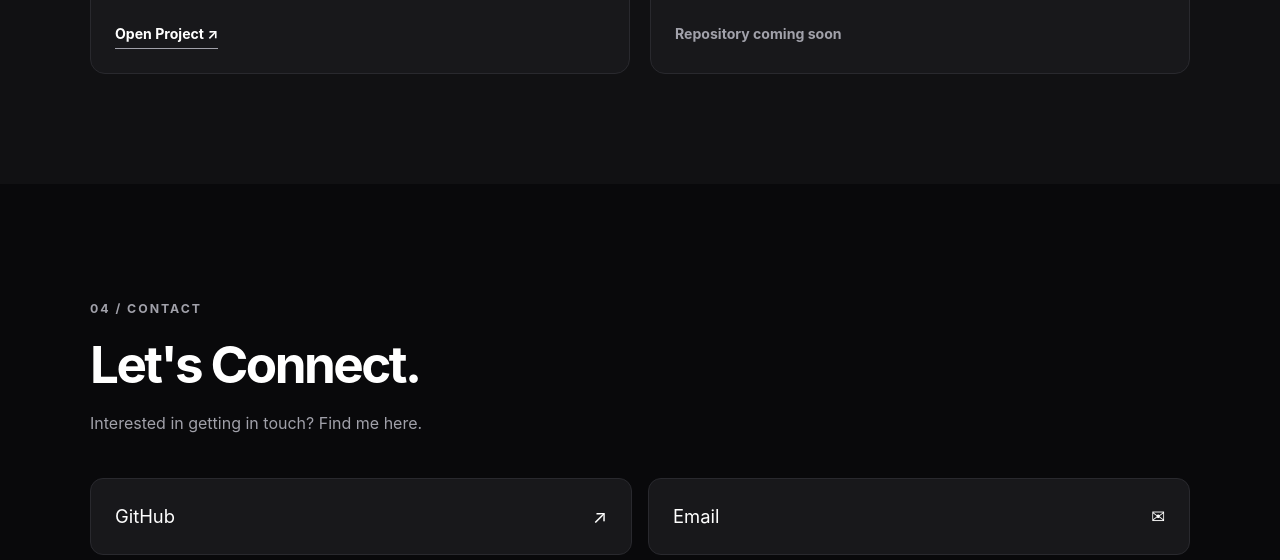
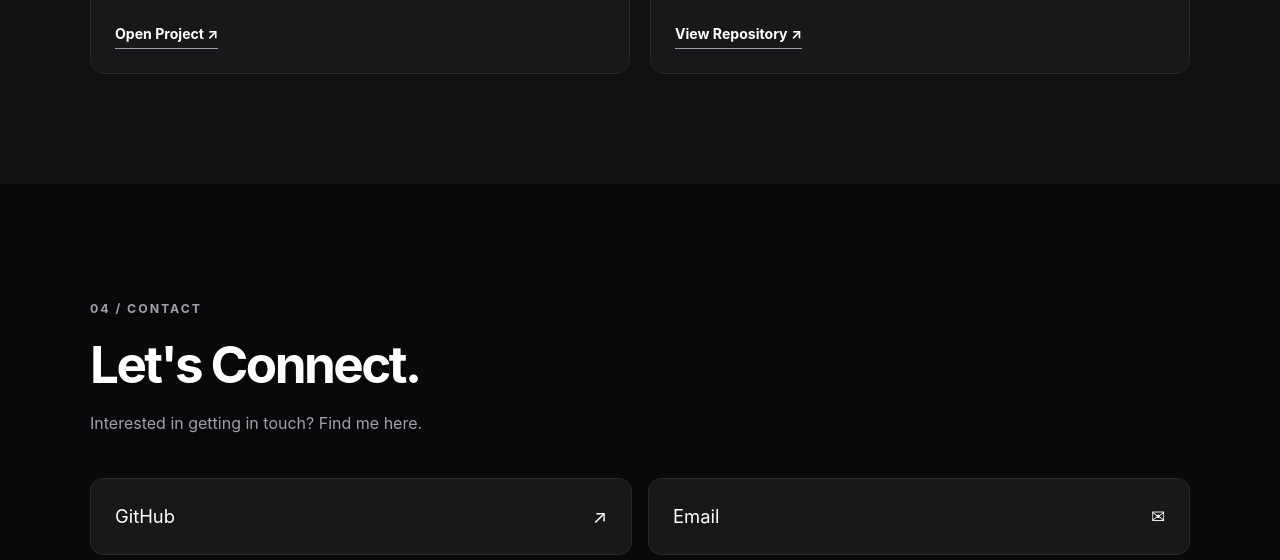
Before and after one commit to ZaidDwagrh/personal-portfolio, a plain HTML site: page index.html in a window 1280 px wide. Shown: the part 2940-3500 px from the top of the page. Drawn offline with Linux system fonts and the light colour scheme.

Commit message:
Add files via upload

```diff
--- a/index.html
+++ b/index.html
@@ -13,7 +13,7 @@
 <section class="hero container" id="home"><div class="hero-inner"><span class="eyebrow">COMPUTER SCIENCE STUDENT</span><h1 class="hero-title"><span class="hero-greeting">Hi, I'm</span> <span class="name">Zaid Mohammad</span><span class="dot">.</span></h1><h2 class="typing-line"><span id="typingText" data-en="Turning Ideas Into Code.">Turning Ideas Into Code.</span><span class="cursor" aria-hidden="true">|</span></h2><p class="lead">I'm a Computer Science student at Mutah University, passionate about programming, web development, and solving problems through technology.</p><div class="hero-buttons"><a class="btn btn-primary" href="#projects">View Projects ↗</a><a class="btn btn-outline" href="#contact">Contact Me</a></div></div><div class="hero-bottom"><span>HTML · CSS · JavaScript</span><a href="#about">Scroll to explore ↓</a></div></section>
 <section class="section section-alt" id="about"><div class="container reveal"><div class="section-head"><span class="section-index">01 / ABOUT</span><h2>A Little About Me</h2></div><div class="about-layout"><p class="large-copy">Curiosity drives me to learn, experiment, and build.</p><div class="body-copy"><p>I'm Zaid Mohammad, a Computer Science student at Mutah University with a strong interest in programming and technology.</p><p>I enjoy exploring different programming languages, understanding how software works, and improving my problem-solving skills.</p><p>I'm currently expanding my knowledge of web development through hands-on practice and personal projects. My goal is to continue learning and build useful, well-designed applications.</p></div></div><div class="about-facts"><a class="fact-card" href="https://www.mutah.edu.jo/" target="_blank" rel="noopener noreferrer" aria-label="Visit Mutah University official website"><span class="fact-icon" aria-hidden="true">⌂</span><span class="fact-label">Education</span><strong>Mutah University</strong></a><div class="fact-card"><span class="fact-icon" aria-hidden="true">&lt;/&gt;</span><span class="fact-label">Field</span><strong>Computer Science</strong></div><div class="fact-card"><span class="fact-icon" aria-hidden="true">◎</span><span class="fact-label">Focus</span><strong>Web Development</strong></div></div></div></section>
 <section class="section" id="skills"><div class="container reveal"><div class="section-head"><span class="section-index">02 / SKILLS</span><h2>Technologies I Work With</h2><p>Languages and tools I'm learning and using.</p></div><div class="skills-grid"><a class="skill-card" href="https://www.w3schools.com/html/" target="_blank" rel="noopener noreferrer" aria-label="Learn HTML on W3Schools"><span class="skill-symbol">H</span><span>HTML</span></a><a class="skill-card" href="https://www.w3schools.com/css/" target="_blank" rel="noopener noreferrer" aria-label="Learn CSS on W3Schools"><span class="skill-symbol">C</span><span>CSS</span></a><a class="skill-card" href="https://www.w3schools.com/js/" target="_blank" rel="noopener noreferrer" aria-label="Learn JavaScript on W3Schools"><span class="skill-symbol">JS</span><span>JavaScript</span></a><a class="skill-card" href="https://www.w3schools.com/cpp/" target="_blank" rel="noopener noreferrer" aria-label="Learn C++ on W3Schools"><span class="skill-symbol">C++</span><span>C++</span></a><a class="skill-card" href="https://www.w3schools.com/java/" target="_blank" rel="noopener noreferrer" aria-label="Learn Java on W3Schools"><span class="skill-symbol">J</span><span>Java</span></a><a class="skill-card" href="https://www.w3schools.com/python/" target="_blank" rel="noopener noreferrer" aria-label="Learn Python on W3Schools"><span class="skill-symbol">Py</span><span>Python</span></a></div></section>
-<section class="section section-alt" id="projects"><div class="container reveal"><div class="section-head"><span class="section-index">03 / PROJECTS</span><h2>Selected Projects</h2><p>Small projects, real learning.</p></div><div class="project-grid"><article class="project-card"><div class="project-visual"><span class="visual-icon">⌘</span><span class="visual-caption">01 / JAVASCRIPT</span></div><div class="project-info"><div><h3>Calculator</h3><p>A responsive calculator built with HTML, CSS, and JavaScript, supporting basic arithmetic operations and keyboard input.</p></div><a class="project-link" href="./calculator.html">Open Project ↗</a></div></article><article class="project-card"><div class="project-visual portfolio-visual"><span class="visual-icon">&lt;/&gt;</span><span class="visual-caption">02 / WEB DESIGN</span></div><div class="project-info"><div><h3>Personal Portfolio</h3><p>This responsive portfolio website, built with HTML, CSS, and JavaScript.</p></div><span class="project-link project-link-pending" aria-label="Repository link coming after publication">Repository coming soon</span></div></article></div></div></section>
+<section class="section section-alt" id="projects"><div class="container reveal"><div class="section-head"><span class="section-index">03 / PROJECTS</span><h2>Selected Projects</h2><p>Small projects, real learning.</p></div><div class="project-grid"><article class="project-card"><div class="project-visual"><span class="visual-icon">⌘</span><span class="visual-caption">01 / JAVASCRIPT</span></div><div class="project-info"><div><h3>Calculator</h3><p>A responsive calculator built with HTML, CSS, and JavaScript, supporting basic arithmetic operations and keyboard input.</p></div><a class="project-link" href="./calculator.html">Open Project ↗</a></div></article><article class="project-card"><div class="project-visual portfolio-visual"><span class="visual-icon">&lt;/&gt;</span><span class="visual-caption">02 / WEB DESIGN</span></div><div class="project-info"><div><h3>Personal Portfolio</h3><p>This responsive portfolio website, built with HTML, CSS, and JavaScript.</p></div><a class="project-link" href="https://github.com/ZaidDwagrh/personal-portfolio" target="_blank" rel="noopener noreferrer" aria-label="View Personal Portfolio repository on GitHub">View Repository ↗</a></div></article></div></div></section>
 <section class="section contact-section" id="contact"><div class="container reveal"><div class="section-head"><span class="section-index">04 / CONTACT</span><h2>Let's Connect.</h2><p>Interested in getting in touch? Find me here.</p></div><div class="contact-links"><a class="contact-link" href="https://github.com/ZaidDwagrh" target="_blank" rel="noopener noreferrer"><span>GitHub</span><span aria-hidden="true">↗</span></a><a class="contact-link" href="https://mail.google.com/mail/?view=cm&amp;fs=1&amp;to=dw4ghreh%40gmail.com" target="_blank" rel="noopener noreferrer" aria-label="Send email to Zaid Mohammad using Gmail"><span>Email</span><span aria-hidden="true">✉</span></a></div></div></section>
 </main><footer class="footer"><div class="container footer-inner"><span>© <span id="year"></span> <span class="footer-name">Zaid Mohammad</span></span><span>Built with HTML, CSS & JavaScript.</span></div></footer>
 </body></html>
```
Also changed, not shown: 1 other file.
